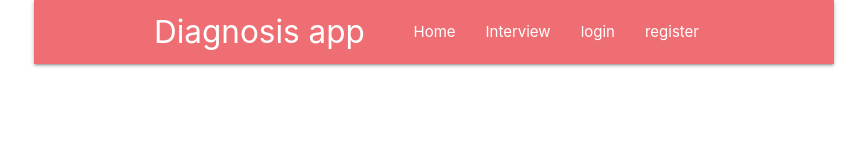
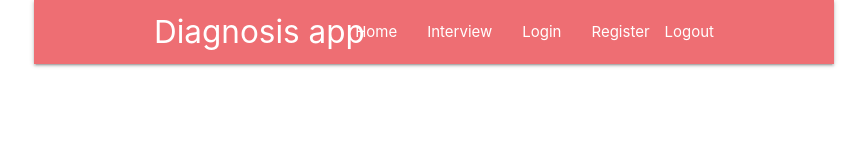
Before and after one commit to Inf-Med/Diagnosis-Web-App, a React (Create React App) app in the folder diagnosis-web-app-react/: page / in a window 1280 px wide. Shown: the top 160 px of the page, without its empty margins (206-1073 px from the left). Built offline with nearby package versions, Linux system fonts and the light colour scheme; the HTML template or start-up script is replaced by a standard one.

Commit message:
added logout functionality to API and React

```diff
--- a/diagnosis-web-app-react/src/App.js
+++ b/diagnosis-web-app-react/src/App.js
@@ -8,8 +8,13 @@ import Navbar from './components/pages/navBar';
 
 class App extends React.Component {
 
-  state = {}
+  state = {
+    token: ""
+  }
 
+  setLoginSessionToken = (token) => {
+    this.setState({token})
+  }
   // do stworzenia w browser router:
   //<Route exact path="/" component={ Home } />   Home do stworzenia
   //<Route exact path="/" component={ Interview } /> Interview do stworzenia
@@ -18,8 +23,8 @@ class App extends React.Component {
     return (
       <div className="App">
         <BrowserRouter>
-            <Navbar />
-            <Route path="/login" component={ LoginPage } />
+            <Navbar token={ this.state.token }/>
+            <Route path="/login" render={ () => <LoginPage setLoginSessionToken={ this.setLoginSessionToken } /> } />
             <Route path="/register" component={ RegisterPage } />
 
         </BrowserRouter>
--- a/diagnosis-web-app-react/src/components/pages/loginPage.js
+++ b/diagnosis-web-app-react/src/components/pages/loginPage.js
@@ -17,7 +17,7 @@ class LoginPage extends React.Component {
         .then( data => data.json())
         .then(
           data => {
-            console.log(data.token);
+            this.props.setLoginSessionToken(data.token);
           }
         )
         .catch( error => console.error(error))
--- /dev/null
+++ b/diagnosis-web-app-react/src/components/pages/navBar.css
@@ -0,0 +1,3 @@
+#logoutString {
+    cursor: pointer;
+}
--- a/diagnosis-web-app-react/src/components/pages/navBar.js
+++ b/diagnosis-web-app-react/src/components/pages/navBar.js
@@ -1,22 +1,32 @@
 import React from 'react';
 import { Link, NavLink, withRouter } from 'react-router-dom';
+import './navBar.css';
 
 
-const Navbar = (props) => {
+class Navbar extends React.Component {
+
+    logout = () => {
+        fetch('http://127.0.0.1:8000/users/logout/' + this.props.token)
+            .then(console.log("Fetching..."))
+    }
+
+    render() {
         return (
             <nav id="navBar" className="nav-wrapper darken-3">
                 <div className="container">
-                <a href="" className="brand-logo">Diagnosis app</a>
+                    <a id="logo" href="/" className="brand-logo">Diagnosis app</a>
                     <ul className="right">
                         <li><NavLink to="/">Home</NavLink></li>
                         <li><NavLink to="/interview">Interview</NavLink></li>
-                    <li><NavLink to="/login">login</NavLink></li>
-                    <li><NavLink to="/register">register</NavLink></li>
+                        <li><NavLink to="/login">Login</NavLink></li>
+                        <li><NavLink to="/register">Register</NavLink></li>
+                        <li id="logoutString" onClick={ this.logout }>Logout</li>
                     </ul>
                 </div>
             </nav>
         )
     }
+}
 
 
 export default withRouter(Navbar);
```
Also changed, not shown: 2 other files (tests, documents, lock files or other folders). Lines whose indentation alone changed are shown as unchanged.
